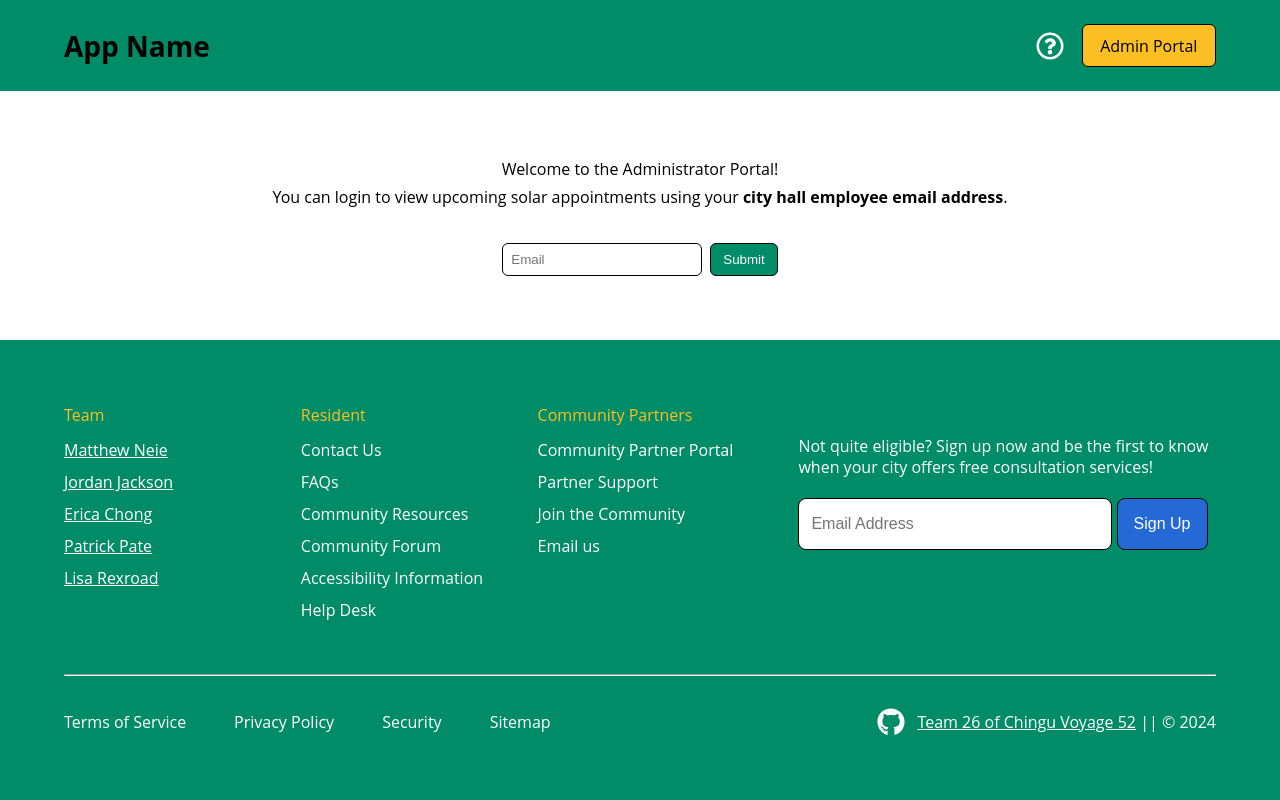
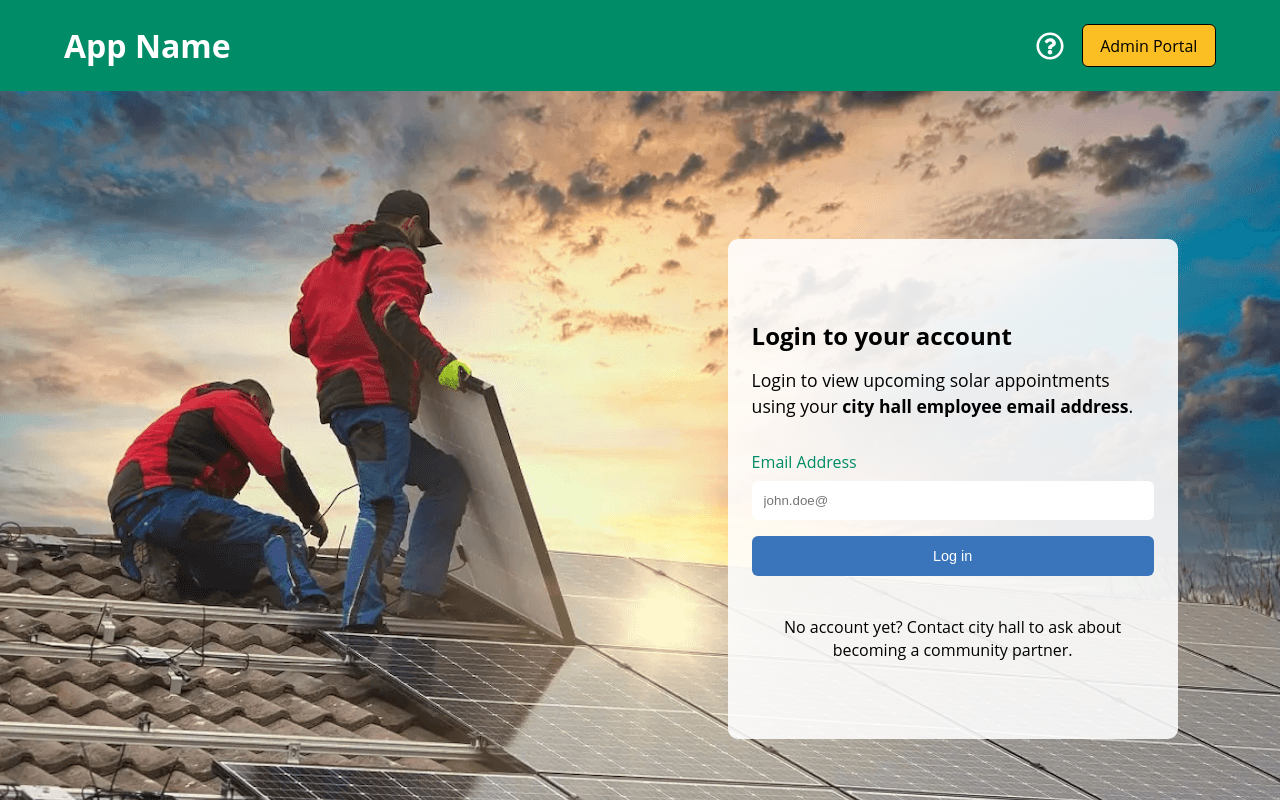
Before and after one commit to chingu-voyages/v52-tier2-team-26, a React (Create React App) app in the folder v52-tier2-team-26/: page /login in a window 1280 px wide. Shown: the top 800 px of the page. Built offline with nearby package versions, Linux system fonts and the light colour scheme.

Commit message:
Working on CSS for Admin Login page. Added background image to project images folder.

```diff
--- a/v52-tier2-team-26/src/App.css
+++ b/v52-tier2-team-26/src/App.css
@@ -1,6 +1,8 @@
 :root {
   --background: #008C66;
   --accent: #FBBF24;
+  --button: #3A75BB;
+  --button-hover: #2E5E96;
 }
 
 * {
@@ -31,7 +33,7 @@ body {
 .App {
   width: 100%;
   max-width: 1400px;
-  height: 100vh;
+  /* height: 100vh; */ /* Removed for now to adjust other Component heights */
   display: flex;
   flex-direction: column;
   justify-content: flex-start;
@@ -51,7 +53,8 @@ body {
   background-color: var(--background);
 }
 
-/* Header & NavBar styles */
+
+/* ========== Header & NavBar styles ========== */
 .Header {
   padding: 1.5rem 0;
   display: flex;
@@ -66,7 +69,8 @@ body {
 }
 
 .Header h1 {
-  font-size: 1.75rem;
+  font-size: 2rem;
+  color: white;
 }
 
 .Nav .admin-wrapper {
@@ -100,66 +104,95 @@ svg {
   color: black;
 }
 
-/* Component styles */
+/* GLOBAL Component styles */
 .Home,
 .Missing,
 .AdminLogin {
   width: 100%;
   flex-grow: 1; /* grow vertically to fill space */
-  /* padding: 1rem; */
   /* Sticky footer */
-  overflow-y: auto;
+  /* overflow-y: auto;  */
 }
 
-/* Admin Login page styles */
-.AdminLogin,
+/* ===== Admin Login Page Styles ====== */
+.AdminLogin {
+  background: url("../src/images/login-img.png");
+  position: relative;
+  height: 800px;
+}
+
+.login-wrapper {
+  background-color: rgba(255, 255, 255, 0.88);
+  max-width: 450px;
+  height: 500px;
+  padding: 4rem 1.5rem 1.5rem 1.5rem;
+  border-radius: 10px;
+  position: absolute;
+  right: 8%;
+  top: 18.5%;
+}
+
+.AdminLogin h2 {
+  margin: 1rem 0;
+}
+
+.AdminLogin p {
+  line-height: 1.6rem;
+  font-size: 1.1rem;
+}
+
+.login-wrapper form {
+  display: flex;
+  flex-direction: column;
+  margin-top: 2rem;
+}
+
+.login-wrapper form label {
+  color: var(--background);
+  margin-bottom: 0.5rem;
+}
+
+.login-wrapper form input,
+.login-wrapper form button {
+  padding: 0.75rem;
+  border-radius: 6px;
+  border: none;
+}
+
+.login-wrapper form button {
+  cursor: pointer;
+  color: white;
+  font-size: 0.9rem;
+  background-color: var(--button);
+  margin-top: 1rem;
+}
+
+.login-wrapper form button:hover {
+  background-color: var(--button-hover);
+}
+
+p.no-account {
+  margin-top: 2.5rem;
+  text-align: center;
+  font-size: 1rem;
+  line-height: 1.4rem;
+}
+
+
+/* ====== Missing 404 page styles ====== */
 .Missing {
+  height: 500px;
   display: flex;
   flex-direction: column;
   justify-content: center;
   align-items: center;
 }
 
-.AdminLogin p {
-  text-align: center;
-  padding: 1rem;
-  line-height: 1.75rem;
-  margin-bottom: 1rem;
-}
-
-/* Hide input label from UI */
-.AdminLogin label,
-.Footer label {
-  position: absolute;
-  left: -99999px;
-}
-
-.AdminLogin input,
-.AdminLogin button {
-  padding: 0.5rem;
-  border-radius: 6px;
-  border: 1px solid black;
-}
-
-.AdminLogin input {
-  width: 200px;
-  margin-right: 0.5rem;
-}
-
-.AdminLogin button {
-  padding: 0.5rem 0.75rem;
-  background-color: var(--background);
-  color: white;
-  margin-bottom: 1rem;
-}
-
-/* Missing 404 page styles */
 .Missing p {
   padding: 1rem;
 }
 
-
-/* Footer Styles */
+/* ========= Footer Styles ========= */
 .Footer {
   padding: 4rem 0;
   display: flex;
@@ -202,9 +235,15 @@ form.email-sign-up {
   padding: 2rem 0 0 1.5rem;
 }
 
-.email-sign-up p{
+.email-sign-up p {
   line-height: 1.3rem;
   margin-bottom: 1.25rem;
+}
+
+/* Hide input label from UI */
+.Footer label {
+  position: absolute;
+  left: -99999px;
 }
 
 .email-sign-up input,
@@ -250,6 +289,10 @@ form.email-sign-up {
 .github-links svg {
   margin-right: 0.75rem;
 }
+
+
+
+
 
 
 /* ==== TABLET MEDIA QUERIES ===== */
--- a/v52-tier2-team-26/src/components/UserLogin.jsx
+++ b/v52-tier2-team-26/src/components/UserLogin.jsx
@@ -20,13 +20,13 @@ const UserLogin = () => {
     }
   };
 
-  const logOut = () => {
-    localStorage.setItem("currentUser", null);
-  };
+  // const logOut = () => {
+  //   localStorage.setItem("currentUser", null);
+  // };
 
-  console.log(user);
+  // console.log(user);
 
-  console.log(loggedIn);
+  // console.log(loggedIn);
 
   const handleLoginSubmit = (e) => {
     e.preventDefault();
@@ -37,21 +37,25 @@ const UserLogin = () => {
 
   return (
     <main className="AdminLogin">
-      <p>Welcome to the Administrator Portal!<br />
-      You can login to view upcoming solar appointments using your <b>city hall employee email address</b>.</p>
+        <div className="login-wrapper">
+          <h2>Login to your account</h2>
+          <p>Login to view upcoming solar appointments using your <b>city hall employee email address</b>.
+          </p>
           <form onSubmit={handleLoginSubmit}>
-        <label>Enter Email</label>
+            <label>Email Address</label>
             <input
               id="email"
-          type="text"
-          placeholder="Email"
+              type="email"
+              placeholder="john.doe@"
               onChange={(e) => setEmail(e.target.value)}
               required
             />
-        <button>Submit</button>
+            <button>Log in</button>
           </form>
+          <p className="no-account">No account yet? Contact city hall to ask about becoming a community partner.</p>
           {/* <button onClick={logOut}>Log-out</button> */}
           {loggedIn === true ? <RequestList /> : false}
+        </div>
     </main>
   );
 };
--- a/v52-tier2-team-26/src/contexts/UserContext.jsx
+++ b/v52-tier2-team-26/src/contexts/UserContext.jsx
@@ -1,4 +1,4 @@
-import { createContext, useContext, useState, useEffect } from "react";
+import { createContext, useContext } from "react";
 import users from "../data/users";
 
 const UserContext = createContext();
@@ -8,57 +8,57 @@ export function useUser() {
 }
 
 export const UserProvider = ({ children }) => {
-  const [userList, setUserList] = useState(users);
-  console.log(userList);
+  // const [userList, setUserList] = useState(users);
+  console.log(users);
   // const [user, setUser] = useState(null);
-  const [user, setUser] = useState({});
+  // const [user, setUser] = useState({});
 
   //initialize user list in localStorage
   if (!localStorage.getItem("userList")) {
-    localStorage.setItem("userList", JSON.stringify(userList));
+    localStorage.setItem("userList", JSON.stringify(users));
   }
 
   //if user was logged in last session, use them as active account
-  useEffect(() => {
-    const storedUser = JSON.parse(localStorage.getItem("currentUser"));
-    if (storedUser) {
-      setUser(storedUser);
-    }
+  // useEffect(() => {
+  //   const storedUser = JSON.parse(localStorage.getItem("currentUser"));
+  //   if (storedUser) {
+  //     setUser(storedUser);
+  //   }
 
-    const storedUserList = JSON.parse(localStorage.getItem("userList"));
-    if (storedUserList) {
-      setUserList(storedUserList);
-    }
-  }, []);
+  //   const storedUserList = JSON.parse(localStorage.getItem("userList"));
+  //   if (storedUserList) {
+  //     setUserList(storedUserList);
+  //   }
+  // }, []);
 
   const login = (email) => {
-    let isValidCredentials = userList.find((u) => u.email === email);
+    let isValidCredentials = users.find((u) => u.email === email);
 
     if (isValidCredentials) {
-      setUser(isValidCredentials);
+      // setUser(isValidCredentials);
       localStorage.setItem("currentUser", JSON.stringify(isValidCredentials));
     } else {
       alert("login failed, please try again");
     }
   };
 
-  const updateUserinLocalStorage = (userToUpdate) => {
-    let userListUpdateIndex = userList.findIndex((u) => u.id === user.id);
-    let newUserList = userList;
-    newUserList[userListUpdateIndex] = userToUpdate;
-    setUser(userToUpdate);
-    localStorage.setItem("currentUser", JSON.stringify(userToUpdate));
-    setUserList(newUserList);
-    localStorage.setItem("userList", JSON.stringify(newUserList));
-  };
+  // const updateUserinLocalStorage = (userToUpdate) => {
+  //   let userListUpdateIndex = userList.findIndex((u) => u.id === user.id);
+  //   let newUserList = userList;
+  //   newUserList[userListUpdateIndex] = userToUpdate;
+  //   setUser(userToUpdate);
+  //   localStorage.setItem("currentUser", JSON.stringify(userToUpdate));
+  //   setUserList(newUserList);
+  //   localStorage.setItem("userList", JSON.stringify(newUserList));
+  // };
 
   return (
     <UserContext.Provider
       value={{
-        setUser,
+        // setUser,
         useUser,
         login,
-        updateUserinLocalStorage,
+        // updateUserinLocalStorage,
       }}
     >
       {children}
```
Also changed, not shown: v52-tier2-team-26/src/images/login-img.png (added). Lines whose indentation alone changed are shown as unchanged.
